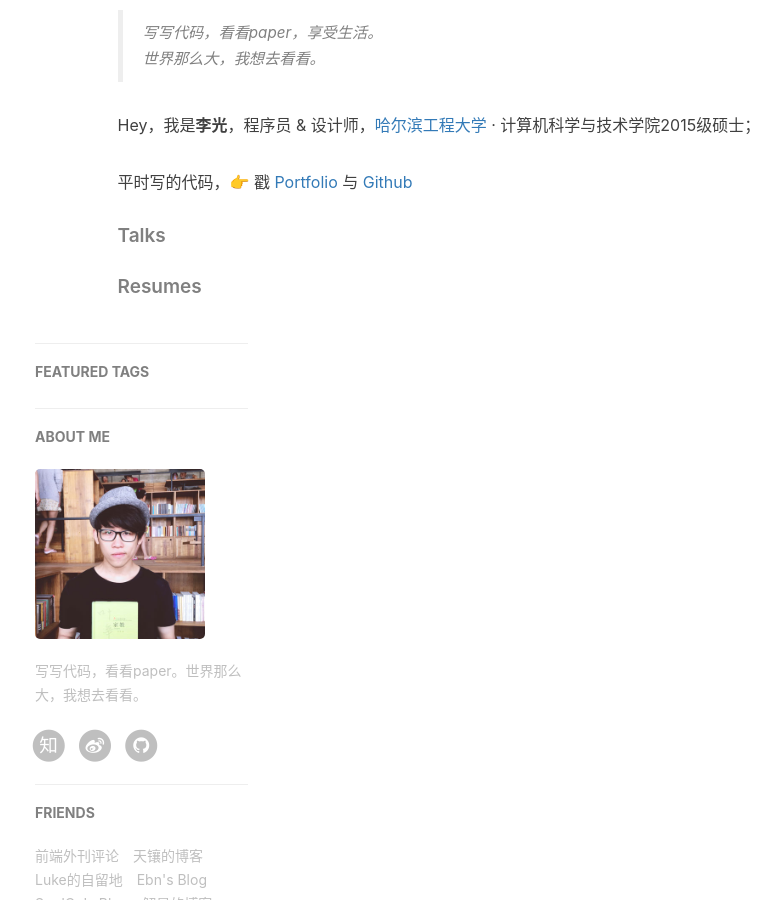
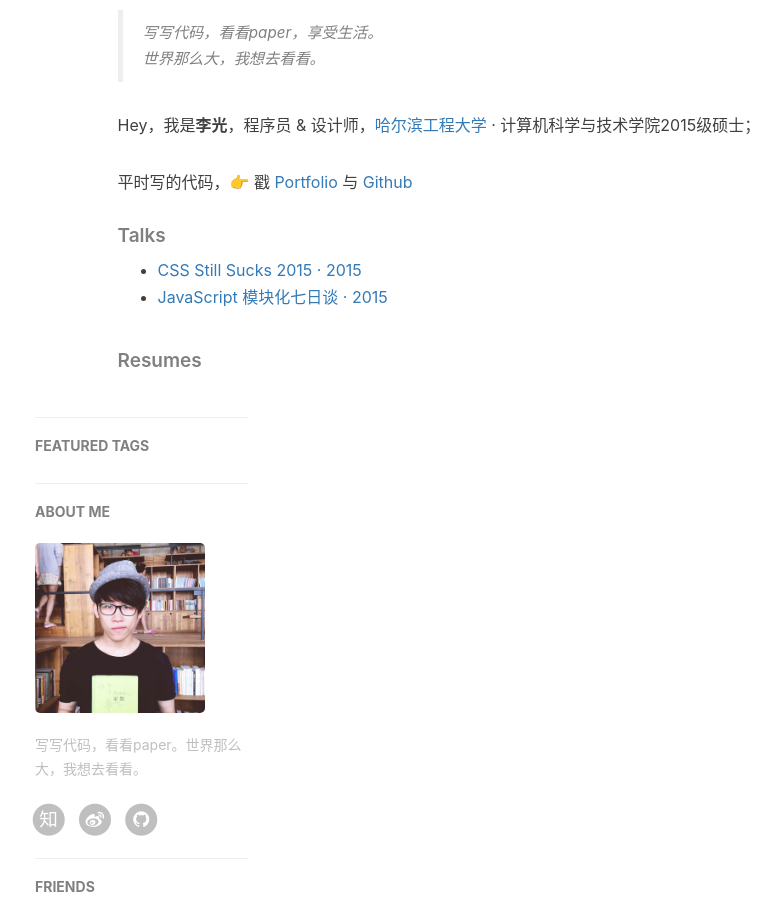
Before and after one commit to CoolIceFire/CoolIceFire.github.io, a Jekyll site: the page built from about.html, in a window 1280 px wide and 900 px high, scrolled down 475 px. Shown: the whole window, without its empty margins (50-831 px from the left). Built offline with Jekyll 4.4.1, drawn with Linux system fonts in a browser that asks for light colours; nearby versions of some CDN libraries; comment, search, counter and statistics services are not loaded.

Commit message:
Update about.html

```diff
--- a/about.html
+++ b/about.html
@@ -22,7 +22,10 @@ header-img: "img/about-bg.jpg"
     <p>平时写的代码，👉 戳 <a href="/portfolio">Portfolio</a> 与 <a href="http://github.com/CoolIceFire">Github</a></p>
 
     <h5>Talks</h5>
-
+    <ul>
+    <li><a href="http://huangxuan.me/2015/12/28/css-sucks-2015/">CSS Still Sucks 2015 · 2015</a></li>
+    <li><a href="http://huangxuan.me/2015/07/09/js-module-7day/">JavaScript 模块化七日谈 · 2015</a></li>
+    </ul>
     <h5>Resumes</h5>
 
 </div>
```
